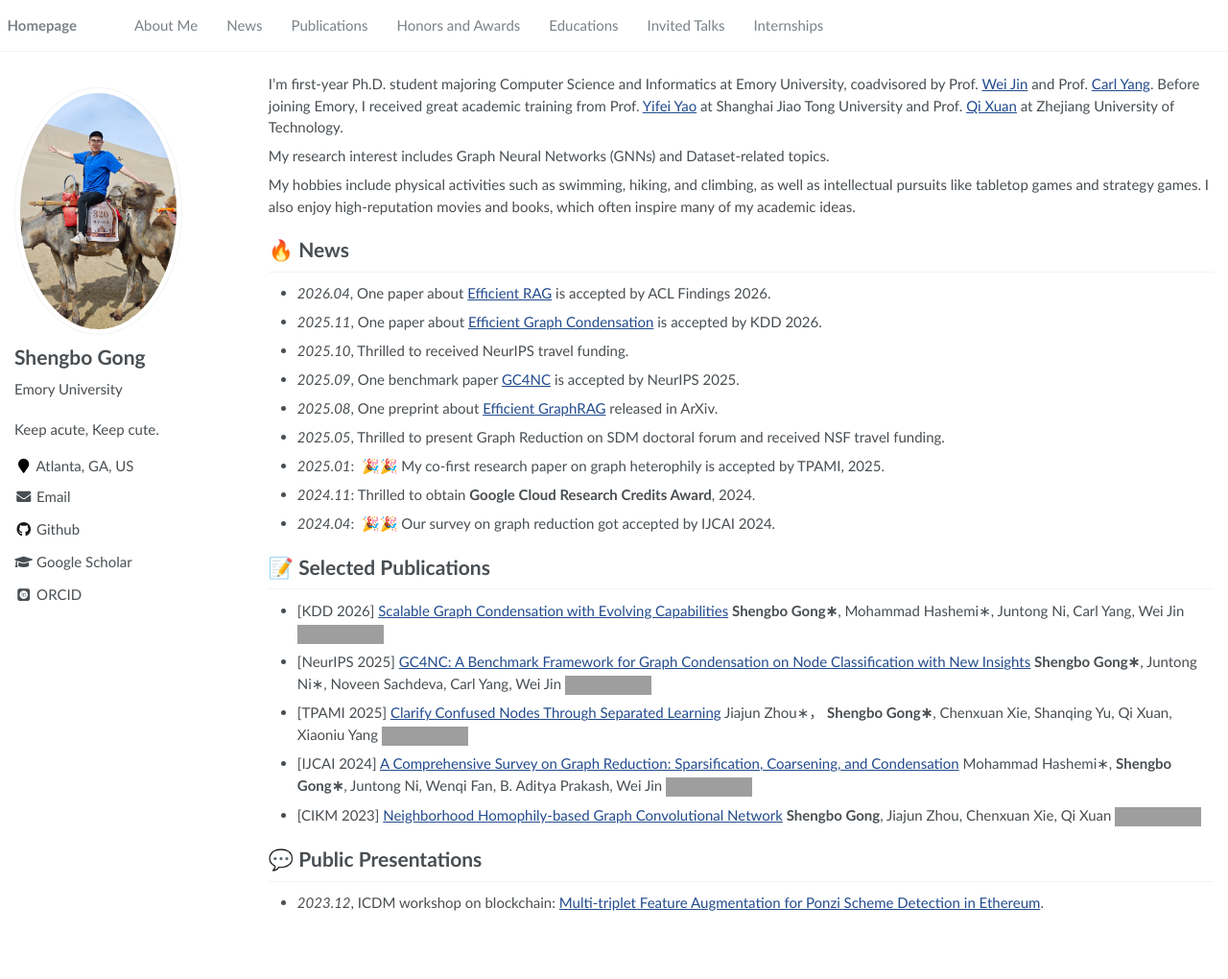
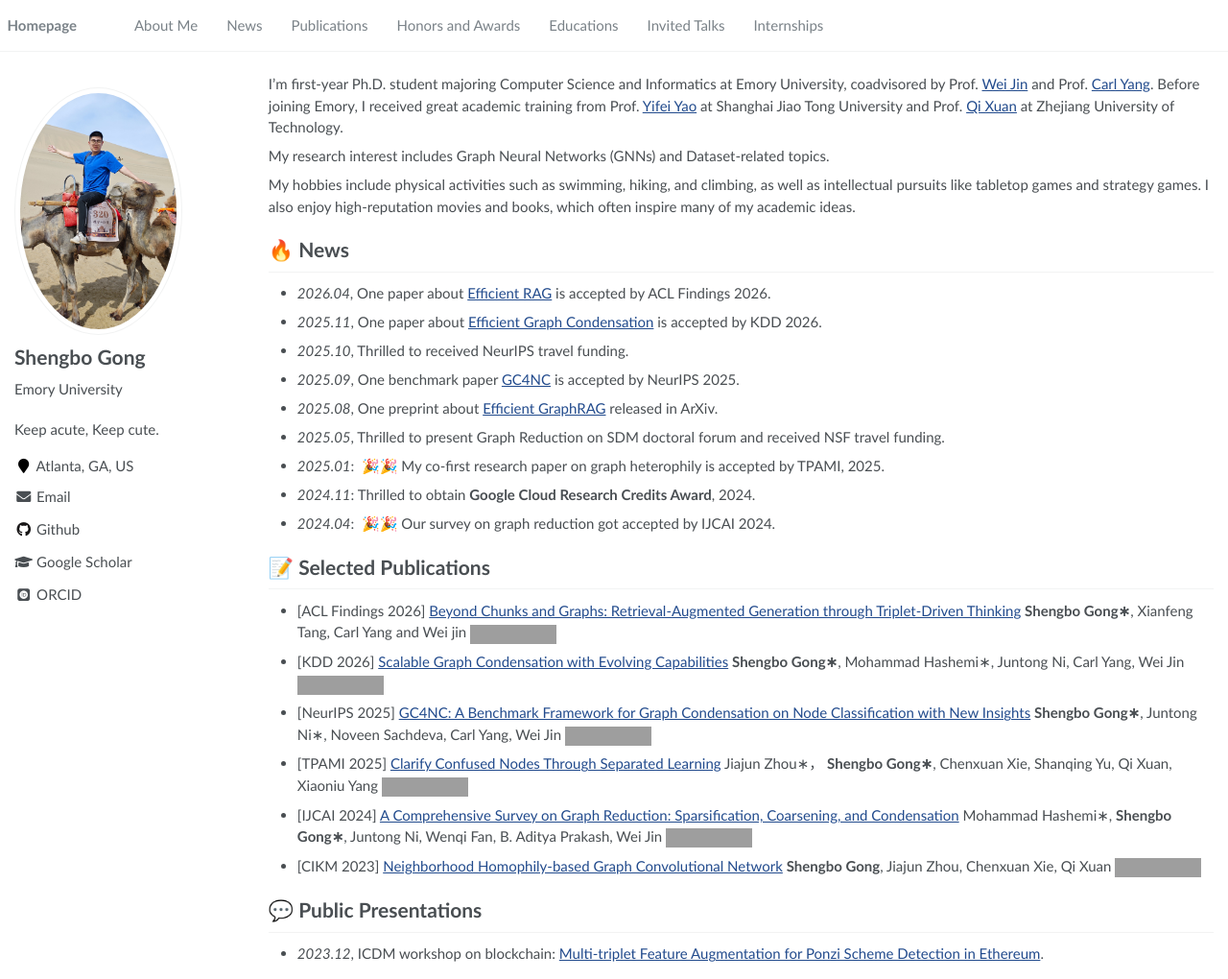
Before and after one commit to rock-cor/rock-cor.github.io, a Jekyll site: the page built from _pages/about.md, in a window 1280 px wide and 1020 px high. Shown: the whole window at 96% size. Built offline with Jekyll 4.4.1, drawn with Linux system fonts in a browser that asks for light colours; some web fonts are replaced; grey boxes are pictures that could not be loaded.

Commit message:
Update about.md

```diff
--- a/_pages/about.md
+++ b/_pages/about.md
@@ -39,6 +39,9 @@ My hobbies include physical activities such as swimming, hiking, and climbing, a
 
 <!--<div class='paper-box'><div class='paper-box-image'><div><div class="badge">IJCAI 2024</div><img src='images/500x300.png' alt="sym" width="100%"></div></div>
 <div class='paper-box-text' markdown="1">-->
+- [ACL Findings 2026] [Beyond Chunks and Graphs: Retrieval-Augmented Generation through
+Triplet-Driven Thinking](https://arxiv.org/pdf/2508.02435) **Shengbo Gong∗**, Xianfeng Tang, Carl Yang and Wei jin
+  [![GitHub](https://img.shields.io/badge/github-%23121011.svg?style=for-the-badge&logo=github&logoColor=white)](https://github.com/Emory-Melody/T2RAG)
 - [KDD 2026] [Scalable Graph Condensation with Evolving Capabilities](https://arxiv.org/abs/2502.17614) **Shengbo Gong∗**, Mohammad Hashemi∗, Juntong Ni, Carl Yang, Wei Jin
   [![GitHub](https://img.shields.io/badge/github-%23121011.svg?style=for-the-badge&logo=github&logoColor=white)](https://github.com/rockcor/GECC)
 - [NeurIPS 2025] [GC4NC: A Benchmark Framework for Graph Condensation on Node Classification with New Insights](https://arxiv.org/abs/2406.16715) **Shengbo Gong∗**, Juntong Ni∗, Noveen Sachdeva, Carl Yang, Wei Jin
```
